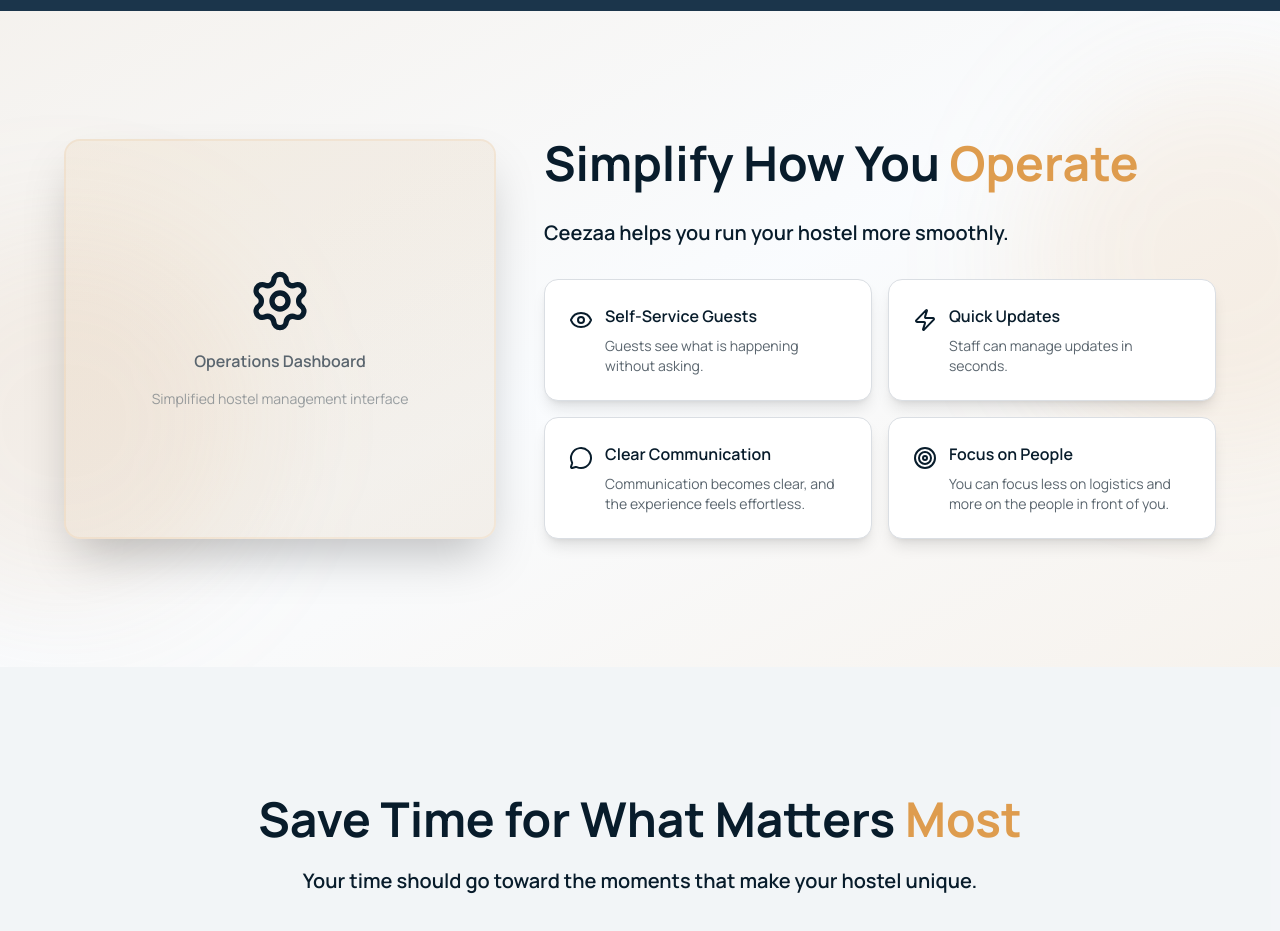
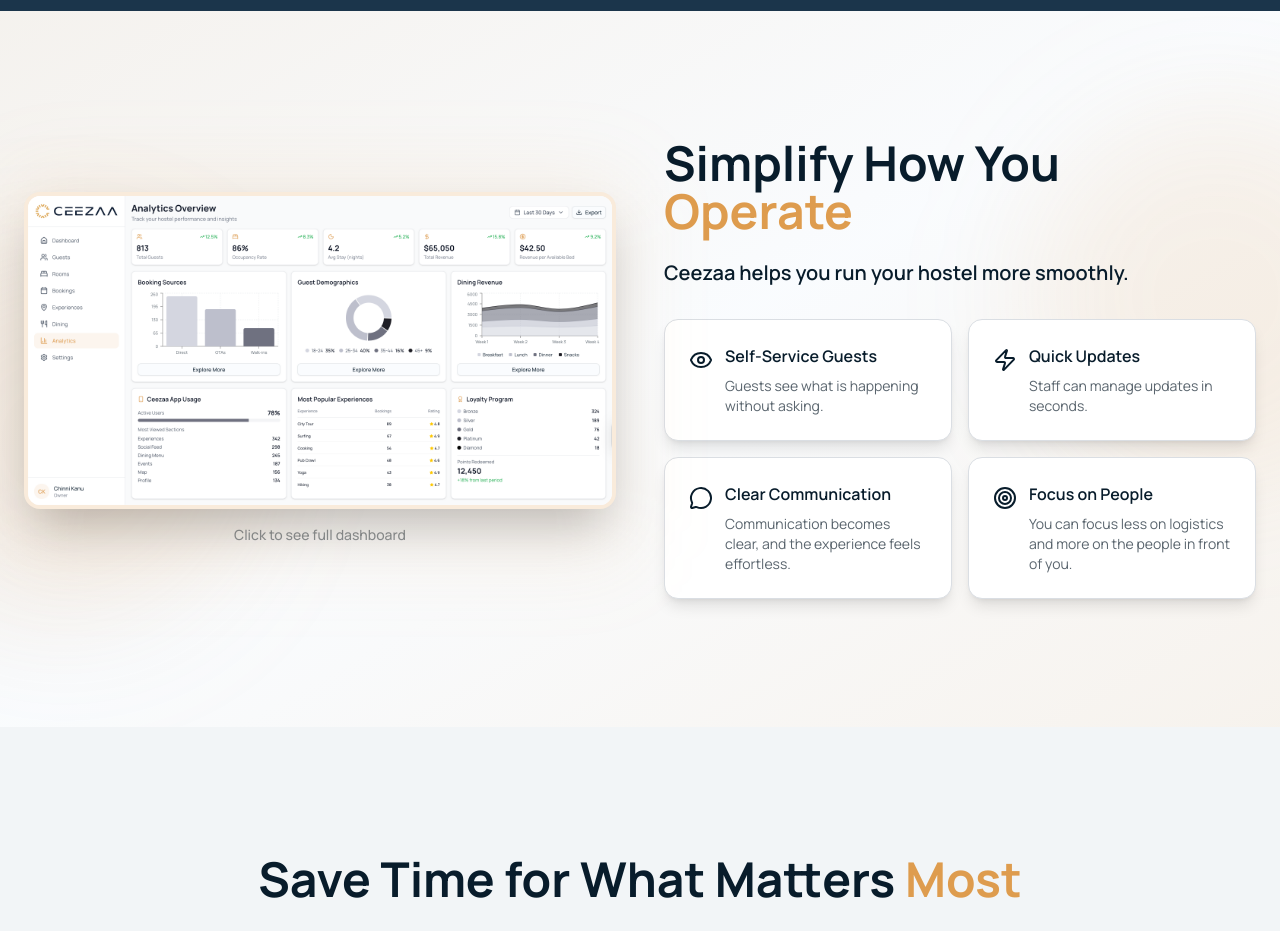
Before and after one commit to scottdoggett/ceezaa-landing-page, a Next.js app: page /hostels in a window 1280 px wide. Shown: the part 1580-2511 px from the top of the page. Built offline with nearby package versions, Linux system fonts and the light colour scheme.

Commit message:
Updated simplify-operations component to include the image and be expandable

```diff
--- a/src/components/ui/hostels-page/simplify-operations.tsx
+++ b/src/components/ui/hostels-page/simplify-operations.tsx
@@ -1,6 +1,31 @@
-import { Settings, Eye, Zap, MessageCircle, Target } from "lucide-react";
+"use client";
+
+import Image from "next/image";
+import { useState, useEffect } from "react";
+import { Eye, Zap, MessageCircle, Target } from "lucide-react";
 
 export function SimplifyOperations() {
+  const [isExpanded, setIsExpanded] = useState(false);
+
+  // Prevent body scroll when modal is open
+  useEffect(() => {
+    if (isExpanded) {
+      document.body.style.overflow = "hidden";
+    } else {
+      document.body.style.overflow = "unset";
+    }
+    return () => {
+      document.body.style.overflow = "unset";
+    };
+  }, [isExpanded]);
+
+  const handleClick = () => {
+    // Only allow expansion on lg+ screens
+    if (window.innerWidth >= 1024) {
+      setIsExpanded(true);
+    }
+  };
+
   return (
     <section className="w-full py-20 md:py-32 bg-linear-to-br from-accent/10 via-background to-primary/10 relative overflow-hidden">
       {/* Decorative gradient blobs */}
@@ -8,35 +33,51 @@ export function SimplifyOperations() {
       <div className="absolute bottom-1/3 right-0 w-96 h-96 bg-primary/10 rounded-full blur-3xl translate-x-1/3" />
 
       <div className="container mx-auto px-4 md:px-6 relative z-10">
-        <div className="max-w-6xl mx-auto">
-          <div className="grid lg:grid-cols-5 gap-12 items-center">
-            {/* Left - Image placeholder */}
-            <div className="lg:col-span-2 order-2 lg:order-1">
-              <div className="relative h-[400px] rounded-2xl overflow-hidden bg-muted/10 border-2 border-primary/20 shadow-2xl">
-                <div className="absolute inset-0 bg-linear-to-br from-primary/10 to-accent/10 flex items-center justify-center">
-                  <div className="text-center space-y-4 p-8">
-                    <Settings className="w-16 h-16 mx-auto" />
-                    <p className="text-muted-foreground font-semibold">
-                      Operations Dashboard
-                    </p>
-                    <p className="text-sm text-muted-foreground/60 max-w-xs">
-                      Simplified hostel management interface
+        <div className="max-w-7xl mx-auto">
+          <div className="grid lg:grid-cols-2 gap-8 lg:gap-12 items-center">
+            {/* Left - Dashboard Image */}
+            <div className="relative overflow-visible order-2 lg:order-1">
+              <div className="absolute -inset-4 bg-primary/10 rounded-3xl blur-2xl transition-opacity duration-300 lg:hover:opacity-50 pointer-events-none" />
+              <div
+                className="relative bg-white rounded-2xl shadow-2xl border-4 border-primary/20 overflow-hidden lg:cursor-pointer group transition-transform duration-300 lg:hover:scale-105"
+                onClick={handleClick}
+              >
+                <div className="absolute inset-0 bg-black/0 lg:group-hover:bg-black/10 transition-all duration-300 flex items-center justify-center z-10 pointer-events-none">
+                  <div className="hidden lg:block opacity-0 lg:group-hover:opacity-100 transition-opacity duration-300 bg-white/90 rounded-full px-4 py-2">
+                    <p className="text-sm font-semibold text-gray-900">
+                      Click to expand
                     </p>
                   </div>
                 </div>
+                <Image
+                  src="/dashboard-analytics.png"
+                  alt="Analytics Dashboard Preview"
+                  width={1920}
+                  height={1080}
+                  className="w-full h-auto"
+                  priority
+                />
+              </div>
+              <div className="hidden lg:block text-center mt-4">
+                <p className="text-sm text-muted-foreground/70 font-medium">
+                  Click to see full dashboard
+                </p>
               </div>
             </div>
 
             {/* Right - Content */}
-            <div className="lg:col-span-3 space-y-8 order-1 lg:order-2">
-              <h2 className="text-3xl sm:text-4xl md:text-5xl font-bold">
-                Simplify How You <span className="text-primary">Operate</span>
-              </h2>
+            <div className="space-y-8 order-1 lg:order-2">
+              {/* Header */}
+              <div>
+                <h2 className="text-3xl sm:text-4xl md:text-5xl font-bold mb-6">
+                  Simplify How You <span className="text-primary">Operate</span>
+                </h2>
+                <p className="text-xl font-semibold">
+                  Ceezaa helps you run your hostel more smoothly.
+                </p>
+              </div>
 
-              <p className="text-xl font-semibold">
-                Ceezaa helps you run your hostel more smoothly.
-              </p>
-
+              {/* Cards */}
               <div className="grid sm:grid-cols-2 gap-4">
                 <div className="bg-card border border-border rounded-xl p-6 shadow-lg">
                   <div className="flex items-start gap-3">
@@ -92,6 +133,58 @@ export function SimplifyOperations() {
           </div>
         </div>
       </div>
+
+      {/* Expanded Modal Overlay */}
+      {isExpanded && (
+        <div
+          className="fixed inset-0 z-100 flex items-center justify-center p-4 bg-black/80 backdrop-blur-sm cursor-pointer"
+          onClick={() => setIsExpanded(false)}
+          style={{
+            animation: "fadeIn 0.3s ease-out",
+          }}
+        >
+          <div
+            className="w-full max-w-7xl max-h-[90vh] overflow-auto"
+            style={{
+              animation: "zoomIn 0.4s ease-out",
+            }}
+          >
+            <div className="bg-white rounded-lg md:rounded-2xl shadow-2xl border-2 md:border-4 border-primary/30 overflow-hidden">
+              <Image
+                src="/dashboard-analytics.png"
+                alt="Analytics Dashboard Preview - Expanded"
+                width={1920}
+                height={1080}
+                className="w-full h-auto"
+              />
+            </div>
+            <p className="text-center mt-4 text-white font-medium text-sm md:text-base">
+              Click anywhere to close
+            </p>
+          </div>
+        </div>
+      )}
+
+      <style jsx>{`
+        @keyframes fadeIn {
+          from {
+            opacity: 0;
+          }
+          to {
+            opacity: 1;
+          }
+        }
+        @keyframes zoomIn {
+          from {
+            transform: scale(0.95);
+            opacity: 0;
+          }
+          to {
+            transform: scale(1);
+            opacity: 1;
+          }
+        }
+      `}</style>
     </section>
   );
 }
```
